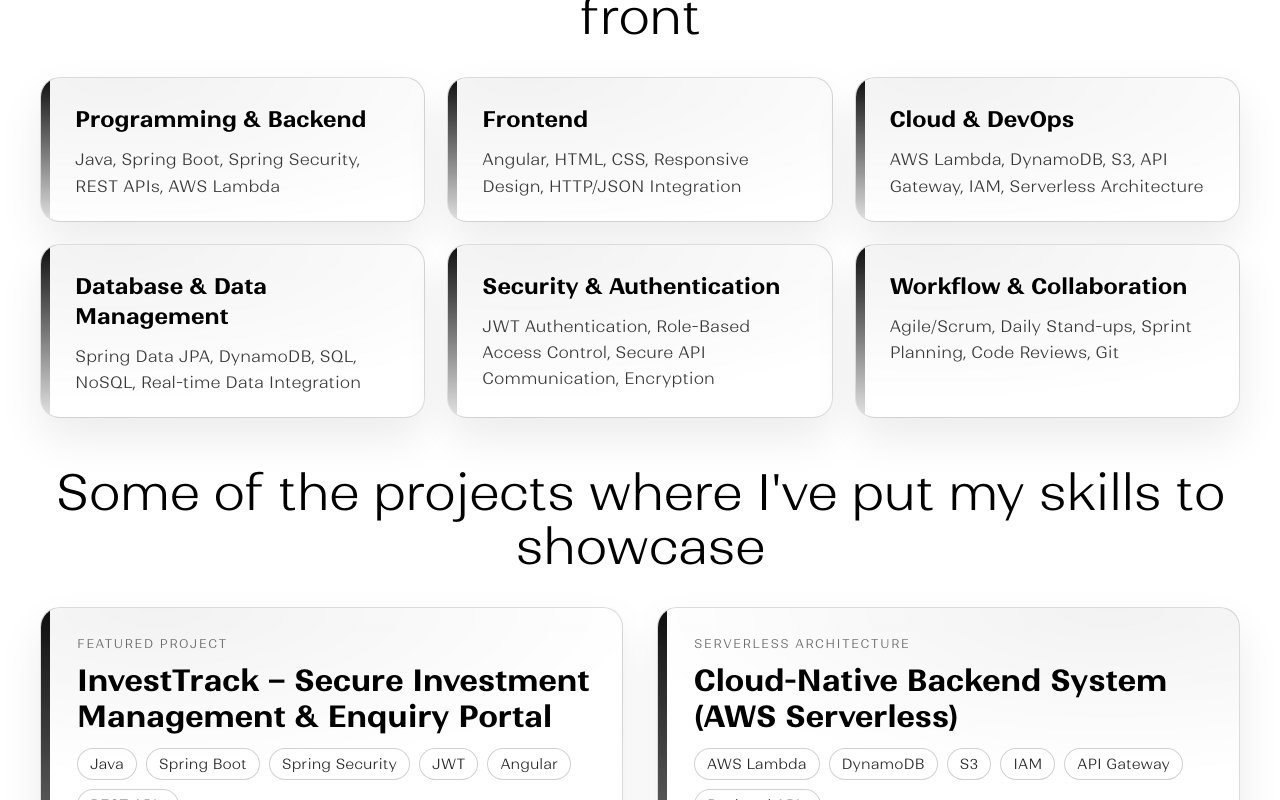
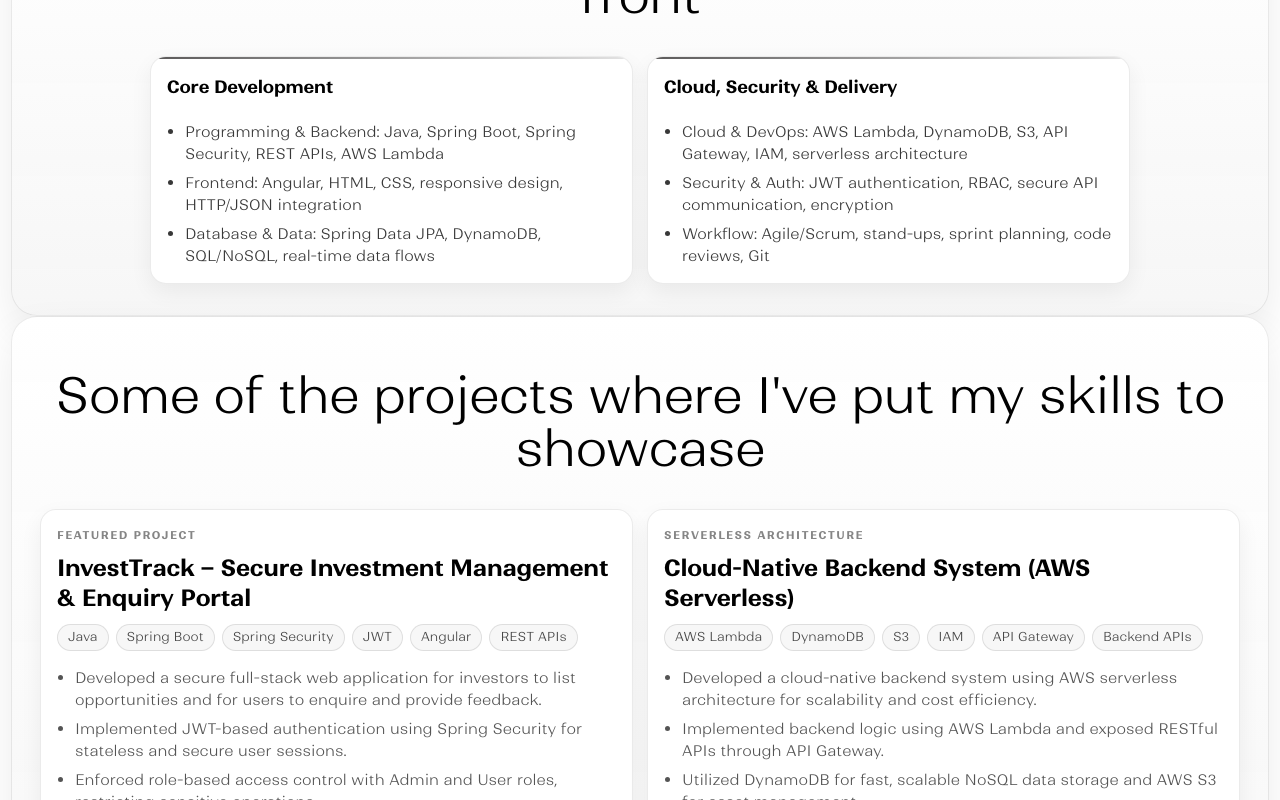
Before and after one commit to dhruvd21/portfolio, an Angular app: page /skills in a window 1280 px wide. Shown: the part 220-1020 px from the top of the page. Built offline with nearby package versions, Linux system fonts and the light colour scheme.

Commit message:
animations done

```diff
--- a/src/app/components/experience/experience.html
+++ b/src/app/components/experience/experience.html
@@ -23,6 +23,7 @@
       [style.zIndex]="10 + i"
       [class.active]="i === currentIndex"
     >
+      <div class="experience-card-inner">
         <div class="card-top">
           <span class="card-date">{{ experience.date }}</span>
           <span class="card-location">{{ experience.location }}</span>
@@ -49,6 +50,7 @@
         <div class="card-footer">
           <p>{{ experience.environment }}</p>
         </div>
+      </div>
     </article>
   </div>
 
--- a/src/app/components/projects/projects.css
+++ b/src/app/components/projects/projects.css
@@ -20,9 +20,41 @@
   }
 }
 
+@keyframes sheenSweep {
+  0% {
+    transform: translateX(-135%) skewX(-18deg);
+    opacity: 0;
+  }
+  30% {
+    opacity: 0.42;
+  }
+  100% {
+    transform: translateX(185%) skewX(-18deg);
+    opacity: 0;
+  }
+}
+
 .animate-fade-up {
   opacity: 0;
   animation: sectionRise 0.9s var(--ease-out) forwards;
+}
+
+.reveal-on-scroll {
+  opacity: 0;
+  transform: translateY(26px) scale(0.985);
+  filter: blur(4px);
+  transition:
+    opacity 0.66s var(--ease-out),
+    transform 0.66s var(--ease-out),
+    filter 0.66s var(--ease-out);
+  transition-delay: var(--reveal-delay, 0ms);
+  will-change: opacity, transform, filter;
+}
+
+.reveal-on-scroll.is-visible {
+  opacity: 1;
+  transform: translateY(0) scale(1);
+  filter: blur(0);
 }
 
 .skills-container,
@@ -32,11 +64,23 @@
 }
 
 .skills-container {
-  padding: 88px 0 18px;
+  padding: 66px clamp(14px, 2.3vw, 28px) 26px;
+  border: 1px solid rgba(0, 0, 0, 0.08);
+  border-radius: 26px;
+  background: linear-gradient(180deg, rgba(255, 255, 255, 0.97), rgba(246, 246, 246, 0.95));
+  box-shadow:
+    0 18px 40px rgba(0, 0, 0, 0.08),
+    0 1px 0 rgba(255, 255, 255, 0.8) inset;
 }
 
 .projects-container {
-  padding: 30px 0 90px;
+  padding: 52px clamp(14px, 2.3vw, 28px) 36px;
+  border: 1px solid rgba(0, 0, 0, 0.08);
+  border-radius: 26px;
+  background: linear-gradient(180deg, rgba(255, 255, 255, 0.97), rgba(246, 246, 246, 0.95));
+  box-shadow:
+    0 18px 40px rgba(0, 0, 0, 0.08),
+    0 1px 0 rgba(255, 255, 255, 0.8) inset;
 }
 
 .section-title {
@@ -50,163 +94,264 @@
 }
 
 .skills-grid {
+  max-width: 980px;
+  margin: 0 auto 4px;
   display: grid;
-  grid-template-columns: repeat(3, minmax(0, 1fr));
-  gap: 22px;
+  grid-template-columns: repeat(2, minmax(0, 1fr));
+  gap: 14px;
 }
 
 .skill-card {
   position: relative;
   overflow: hidden;
-  border: 0.5px solid var(--border);
-  border-radius: 20px;
-  padding: 26px 22px 22px;
-  background:
-    radial-gradient(760px 260px at 20% 0%, rgba(0, 0, 0, 0.05), rgba(0, 0, 0, 0) 60%),
-    linear-gradient(180deg, var(--surface), var(--surface-soft));
-  box-shadow: 0 20px 44px rgba(0, 0, 0, 0.08);
-  opacity: 0;
-  animation: sectionRise 0.72s var(--ease-out) forwards;
-  transition: transform 0.3s var(--ease-out), box-shadow 0.3s var(--ease-out), border-color 0.3s var(--ease-out);
+  isolation: isolate;
+  border: 1px solid rgba(0, 0, 0, 0.08);
+  border-radius: 16px;
+  padding: 18px 16px 16px;
+  min-height: 0;
+  margin: 0;
+  display: flex;
+  flex-direction: column;
+  justify-content: flex-start;
+  gap: 10px;
+  background: #ffffff;
+  box-shadow: 0 8px 22px rgba(0, 0, 0, 0.06);
+  transition:
+    transform 0.24s var(--ease-out),
+    box-shadow 0.24s var(--ease-out),
+    border-color 0.24s var(--ease-out);
 }
 
-.skill-card::before,
-.project-accent {
+.skill-card::before {
   content: '';
   position: absolute;
-  inset: 0 auto 0 0;
-  width: 9px;
-  background: linear-gradient(180deg, #0f0f0f, rgba(15, 15, 15, 0.12));
+  inset: 0 0 auto 0;
+  width: auto;
+  height: 2px;
+  background: linear-gradient(90deg, rgba(35, 33, 33, 0.75), rgba(35, 33, 33, 0.12));
+  z-index: 2;
+}
+
+.skill-card::after,
+.project-card::after {
+  content: '';
+  position: absolute;
+  top: -24%;
+  left: -44%;
+  width: 38%;
+  height: 160%;
+  background: linear-gradient(
+    120deg,
+    rgba(255, 255, 255, 0),
+    rgba(255, 255, 255, 0.52),
+    rgba(255, 255, 255, 0)
+  );
+  transform: translateX(-140%) skewX(-18deg);
+  opacity: 0;
+  pointer-events: none;
+  z-index: 1;
+}
+
+.skills-grid .skill-card:nth-child(even) {
+  background: #ffffff;
+  border-color: rgba(0, 0, 0, 0.08);
+  box-shadow: 0 8px 22px rgba(0, 0, 0, 0.06);
+}
+
+.skills-grid .skill-card:nth-child(even)::before {
+  background: linear-gradient(90deg, rgba(35, 33, 33, 0.75), rgba(35, 33, 33, 0.12));
 }
 
 .skill-card:hover {
-  transform: translateY(-5px) scale(1.007);
-  box-shadow: 0 28px 62px rgba(0, 0, 0, 0.14);
-  border-color: rgba(0, 0, 0, 0.24);
+  transform: translateY(-2px);
+  box-shadow: 0 14px 28px rgba(0, 0, 0, 0.11);
+  border-color: rgba(0, 0, 0, 0.14);
+}
+
+.skill-card:hover::after,
+.project-card:hover::after {
+  animation: sheenSweep 0.85s ease-out;
 }
 
 .skill-card h3 {
   margin: 0 0 12px;
-  padding-left: 12px;
-  font-size: 1.36rem;
-  font-weight: 560;
+  padding-left: 0;
+  font-size: 1.08rem;
+  letter-spacing: -0.01em;
+  font-weight: 540;
+  color: var(--ink);
+  position: relative;
+  z-index: 2;
+}
+
+.skill-card h3::after {
+  content: none;
+}
+
+.skill-list {
+  margin: 0;
+  padding: 0 0 0 18px;
+  display: grid;
+  gap: 7px;
+  list-style: disc;
+  position: relative;
+  z-index: 2;
+}
+
+.skill-list li {
+  margin: 0;
+  padding-left: 0;
+  font-size: 0.92rem;
+  font-weight: 350;
+  line-height: 1.5;
+  color: var(--ink-soft);
+}
+
+.skills-grid .skill-card:nth-child(even) h3 {
   color: var(--ink);
 }
 
-.skill-card p {
-  margin: 0;
-  padding-left: 12px;
-  font-size: 1rem;
-  font-weight: 320;
-  line-height: 1.64;
+.skills-grid .skill-card:nth-child(even) .skill-list li {
   color: var(--ink-soft);
 }
-
-.skills-grid .skill-card:nth-child(1) { animation-delay: 0.12s; }
-.skills-grid .skill-card:nth-child(2) { animation-delay: 0.17s; }
-.skills-grid .skill-card:nth-child(3) { animation-delay: 0.22s; }
-.skills-grid .skill-card:nth-child(4) { animation-delay: 0.27s; }
-.skills-grid .skill-card:nth-child(5) { animation-delay: 0.32s; }
-.skills-grid .skill-card:nth-child(6) { animation-delay: 0.37s; }
 
 .projects-grid {
   display: grid;
   grid-template-columns: repeat(2, minmax(0, 1fr));
-  gap: 34px;
+  gap: 14px;
   align-items: stretch;
 }
 
 .project-card {
   position: relative;
   overflow: hidden;
-  border: 0.5px solid var(--border);
-  border-radius: 20px;
-  padding: 28px 24px 22px;
-  background:
-    radial-gradient(820px 280px at 20% 0%, rgba(0, 0, 0, 0.05), rgba(0, 0, 0, 0) 60%),
-    linear-gradient(180deg, var(--surface), var(--surface-soft));
-  box-shadow: 0 20px 44px rgba(0, 0, 0, 0.08);
-  opacity: 0;
-  animation: sectionRise 0.78s var(--ease-out) forwards;
-  transition: transform 0.3s var(--ease-out), box-shadow 0.3s var(--ease-out), border-color 0.3s var(--ease-out);
+  isolation: isolate;
+  border: 1px solid rgba(0, 0, 0, 0.08);
+  border-radius: 16px;
+  padding: 18px 16px 16px;
+  background: #ffffff;
+  box-shadow: 0 8px 22px rgba(0, 0, 0, 0.06);
+  transition: transform 0.24s var(--ease-out), box-shadow 0.24s var(--ease-out), border-color 0.24s var(--ease-out);
+}
+
+.skill-card.reveal-on-scroll,
+.project-card.reveal-on-scroll {
+  transition:
+    opacity 0.66s var(--ease-out),
+    transform 0.66s var(--ease-out),
+    filter 0.66s var(--ease-out),
+    box-shadow 0.24s var(--ease-out),
+    border-color 0.24s var(--ease-out);
 }
 
 .project-card--alt {
-  background:
-    radial-gradient(820px 280px at 78% 0%, rgba(0, 0, 0, 0.05), rgba(0, 0, 0, 0) 60%),
-    linear-gradient(180deg, var(--surface), var(--surface-soft));
+  background: #ffffff;
 }
 
-.projects-grid .project-card:nth-child(1) { animation-delay: 0.14s; }
-.projects-grid .project-card:nth-child(2) { animation-delay: 0.24s; }
-
 .project-card:hover {
-  transform: translateY(-5px) scale(1.006);
-  box-shadow: 0 28px 62px rgba(0, 0, 0, 0.14);
-  border-color: rgba(0, 0, 0, 0.24);
+  transform: translateY(-2px);
+  box-shadow: 0 14px 28px rgba(0, 0, 0, 0.11);
+  border-color: rgba(0, 0, 0, 0.14);
 }
 
 .project-header {
-  padding-left: 12px;
+  padding-left: 0;
 }
 
 .project-kicker {
   margin: 0 0 10px;
-  letter-spacing: 0.11em;
+  letter-spacing: 0.14em;
   text-transform: uppercase;
-  font-size: 0.76rem;
-  font-weight: 500;
-  color: rgba(0, 0, 0, 0.58);
+  font-size: 0.68rem;
+  font-weight: 540;
+  color: rgba(0, 0, 0, 0.48);
 }
 
 .project-title {
-  margin: 0 0 14px;
-  font-size: clamp(1.38rem, 1.1vw + 1rem, 1.85rem);
-  line-height: 1.22;
-  font-weight: 560;
+  margin: 0 0 12px;
+  font-size: clamp(1.08rem, 0.9vw + 0.94rem, 1.42rem);
+  line-height: 1.3;
+  letter-spacing: -0.01em;
+  font-weight: 540;
   color: var(--ink);
 }
 
 .project-tags {
   display: flex;
   flex-wrap: wrap;
-  gap: 9px;
-  margin: 0 0 18px;
+  gap: 7px;
+  margin: 0 0 14px;
   padding-left: 0;
 }
 
 .tag {
-  border: 0.5px solid rgba(0, 0, 0, 0.18);
+  border: 1px solid rgba(0, 0, 0, 0.1);
   border-radius: 999px;
-  padding: 8px 12px;
-  font-size: 0.89rem;
-  font-weight: 340;
+  padding: 6px 10px;
+  font-size: 0.78rem;
+  font-weight: 420;
   line-height: 1;
-  background: rgba(255, 255, 255, 0.86);
-  color: rgba(0, 0, 0, 0.86);
+  background: rgba(247, 247, 247, 0.95);
+  color: rgba(0, 0, 0, 0.72);
+  transition:
+    transform 0.2s var(--ease-out),
+    background-color 0.2s var(--ease-out),
+    border-color 0.2s var(--ease-out),
+    color 0.2s var(--ease-out);
+}
+
+.project-card:hover .tag {
+  transform: translateY(-1px);
+  background: rgba(242, 242, 242, 0.96);
+  border-color: rgba(0, 0, 0, 0.16);
 }
 
 .project-details {
   margin: 0;
-  padding-left: 28px;
-  font-size: 0.99rem;
-  font-weight: 320;
-  line-height: 1.62;
+  padding-left: 18px;
+  display: grid;
+  gap: 7px;
+  font-size: 0.92rem;
+  font-weight: 350;
+  line-height: 1.5;
   color: var(--ink-soft);
   list-style-type: disc;
 }
 
 .project-details li {
-  margin-bottom: 9px;
+  margin-bottom: 0;
+  opacity: 0.86;
+  transform: translateY(2px);
+  transition: opacity 0.22s var(--ease-out), transform 0.22s var(--ease-out);
+}
+
+.project-card:hover .project-details li {
+  opacity: 1;
+  transform: translateY(0);
+}
+
+.project-card:hover .project-details li:nth-child(1) { transition-delay: 0.02s; }
+.project-card:hover .project-details li:nth-child(2) { transition-delay: 0.05s; }
+.project-card:hover .project-details li:nth-child(3) { transition-delay: 0.08s; }
+.project-card:hover .project-details li:nth-child(4) { transition-delay: 0.11s; }
+.project-card:hover .project-details li:nth-child(5) { transition-delay: 0.14s; }
+
+.project-card > * {
+  position: relative;
+  z-index: 2;
 }
 
 @media (max-width: 1080px) {
   .skills-grid {
-    grid-template-columns: repeat(2, minmax(0, 1fr));
+    gap: 14px;
   }
 }
 
 @media (max-width: 900px) {
+  .skills-grid {
+    grid-template-columns: 1fr;
+  }
+
   .projects-grid {
     grid-template-columns: 1fr;
   }
@@ -218,7 +363,7 @@
   }
 
   .projects-container {
-    padding-bottom: 70px;
+    padding: 44px 14px 28px;
   }
 
   .section-title {
@@ -226,36 +371,50 @@
     font-size: clamp(1.8rem, 6vw, 2.45rem);
   }
 
-  .skills-grid {
-    grid-template-columns: 1fr;
-  }
-
   .skill-card,
   .project-card {
-    border-radius: 16px;
-    padding: 22px 18px 18px;
+    border-radius: 14px;
+    padding: 16px 14px 14px;
   }
 
   .skill-card h3 {
     font-size: 1.24rem;
   }
 
-  .skill-card p,
+  .skill-list li,
   .project-details {
     font-size: 0.95rem;
   }
 
   .project-title {
-    font-size: 1.32rem;
+    font-size: 1.2rem;
   }
 }
 
 @media (prefers-reduced-motion: reduce) {
   .animate-fade-up,
+  .reveal-on-scroll,
   .skill-card,
   .project-card {
     animation: none;
     opacity: 1;
+    filter: none;
+    transform: none;
     transition: none;
   }
+
+  .skill-card::after,
+  .project-card::after {
+    display: none;
+  }
+
+  .tag,
+  .project-details li {
+    transition: none;
+  }
+
+  .project-details li {
+    opacity: 1;
+    transform: none;
+  }
 }
--- a/src/app/components/projects/projects.html
+++ b/src/app/components/projects/projects.html
@@ -1,41 +1,31 @@
-<div class="skills-container animate-fade-up">
-  <h2 class="section-title">My core competencies and capabilities in tech front</h2>
+<div class="skills-container">
+  <h2 class="section-title reveal-on-scroll" #revealItem style="--reveal-delay: 30ms;">
+    My core competencies and capabilities in tech front
+  </h2>
 
   <div class="skills-grid">
-    <div class="skill-card ">
-      <h3>Programming & Backend</h3>
-      <p>Java, Spring Boot, Spring Security, REST APIs, AWS Lambda</p>
-    </div>
-    <div class="skill-card ">
-      <h3>Frontend</h3>
-      <p>Angular, HTML, CSS, Responsive Design, HTTP/JSON Integration</p>
-    </div>
-    <div class="skill-card ">
-      <h3>Cloud & DevOps</h3>
-      <p>AWS Lambda, DynamoDB, S3, API Gateway, IAM, Serverless Architecture</p>
-    </div>
-    <div class="skill-card ">
-      <h3>Database & Data Management</h3>
-      <p>Spring Data JPA, DynamoDB, SQL, NoSQL, Real-time Data Integration</p>
-    </div>
-    <div class="skill-card ">
-      <h3>Security & Authentication</h3>
-      <p>JWT Authentication, Role-Based Access Control, Secure API Communication, Encryption</p>
-    </div>
-    <div class="skill-card ">
-      <h3>Workflow & Collaboration</h3>
-      <p>Agile/Scrum, Daily Stand-ups, Sprint Planning, Code Reviews, Git</p>
-    </div>
+    <article
+      class="skill-card skill-card--compact reveal-on-scroll"
+      *ngFor="let group of skillGroups; let i = index; trackBy: trackByIndex"
+      #revealItem
+      [style.--reveal-delay]="(90 + i * 70) + 'ms'"
+    >
+      <h3>{{ group.title }}</h3>
+      <ul class="skill-list">
+        <li *ngFor="let item of group.items">{{ item }}</li>
+      </ul>
+    </article>
   </div>
 </div>
 
-<div class="projects-container animate-fade-up">
-  <h3 class="section-title">Some of the projects where I've put my skills to showcase</h3>
+<div class="projects-container">
+  <h3 class="section-title reveal-on-scroll" #revealItem style="--reveal-delay: 30ms;">
+    Some of the projects where I've put my skills to showcase
+  </h3>
 
   <div class="projects-grid">
     <!-- Project 1: InvestTrack -->
-    <article class="project-card">
-      <div class="project-accent" aria-hidden="true"></div>
+    <article class="project-card reveal-on-scroll" #revealItem style="--reveal-delay: 110ms;">
       <header class="project-header">
         <p class="project-kicker">Featured Project</p>
         <h3 class="project-title">InvestTrack – Secure Investment Management & Enquiry Portal</h3>
@@ -58,8 +48,7 @@
     </article>
 
     <!-- Project 2: Cloud-Native Backend -->
-    <article class="project-card project-card--alt">
-      <div class="project-accent" aria-hidden="true"></div>
+    <article class="project-card project-card--alt reveal-on-scroll" #revealItem style="--reveal-delay: 180ms;">
       <header class="project-header">
         <p class="project-kicker">Serverless Architecture</p>
         <h3 class="project-title">Cloud-Native Backend System (AWS Serverless)</h3>
--- a/src/app/components/projects/projects.ts
+++ b/src/app/components/projects/projects.ts
@@ -1,9 +1,79 @@
-import { Component } from '@angular/core';
+import { CommonModule } from '@angular/common';
+import {
+  AfterViewInit,
+  Component,
+  ElementRef,
+  OnDestroy,
+  QueryList,
+  ViewChildren,
+} from '@angular/core';
+
+interface SkillGroup {
+  title: string;
+  items: string[];
+}
 
 @Component({
   selector: 'app-projects',
-  imports: [],
+  imports: [CommonModule],
   templateUrl: './projects.html',
   styleUrl: './projects.css',
 })
-export class Projects {}
+export class Projects implements AfterViewInit, OnDestroy {
+  @ViewChildren('revealItem', { read: ElementRef })
+  private revealItems?: QueryList<ElementRef<HTMLElement>>;
+  private observer?: IntersectionObserver;
+
+  skillGroups: SkillGroup[] = [
+    {
+      title: 'Core Development',
+      items: [
+        'Programming & Backend: Java, Spring Boot, Spring Security, REST APIs, AWS Lambda',
+        'Frontend: Angular, HTML, CSS, responsive design, HTTP/JSON integration',
+        'Database & Data: Spring Data JPA, DynamoDB, SQL/NoSQL, real-time data flows',
+      ],
+    },
+    {
+      title: 'Cloud, Security & Delivery',
+      items: [
+        'Cloud & DevOps: AWS Lambda, DynamoDB, S3, API Gateway, IAM, serverless architecture',
+        'Security & Auth: JWT authentication, RBAC, secure API communication, encryption',
+        'Workflow: Agile/Scrum, stand-ups, sprint planning, code reviews, Git',
+      ],
+    },
+  ];
+
+  trackByIndex(index: number): number {
+    return index;
+  }
+
+  ngAfterViewInit(): void {
+    const items = this.revealItems?.toArray() ?? [];
+    if (!items.length) return;
+
+    if (typeof window === 'undefined' || typeof IntersectionObserver === 'undefined') {
+      items.forEach((item) => item.nativeElement.classList.add('is-visible'));
+      return;
+    }
+
+    this.observer = new IntersectionObserver(
+      (entries) => {
+        entries.forEach((entry) => {
+          if (!entry.isIntersecting) return;
+          entry.target.classList.add('is-visible');
+          this.observer?.unobserve(entry.target);
+        });
+      },
+      {
+        threshold: 0.18,
+        rootMargin: '0px 0px -8% 0px',
+      }
+    );
+
+    items.forEach((item) => this.observer?.observe(item.nativeElement));
+  }
+
+  ngOnDestroy(): void {
+    this.observer?.disconnect();
+  }
+}
```
Also changed, not shown: src/app/components/experience/experience.css (+67 -0 lines), src/app/components/home/home.css (+81 -0 lines), src/app/components/home/home.html (+9 -1 lines). Lines whose indentation alone changed are shown as unchanged.
